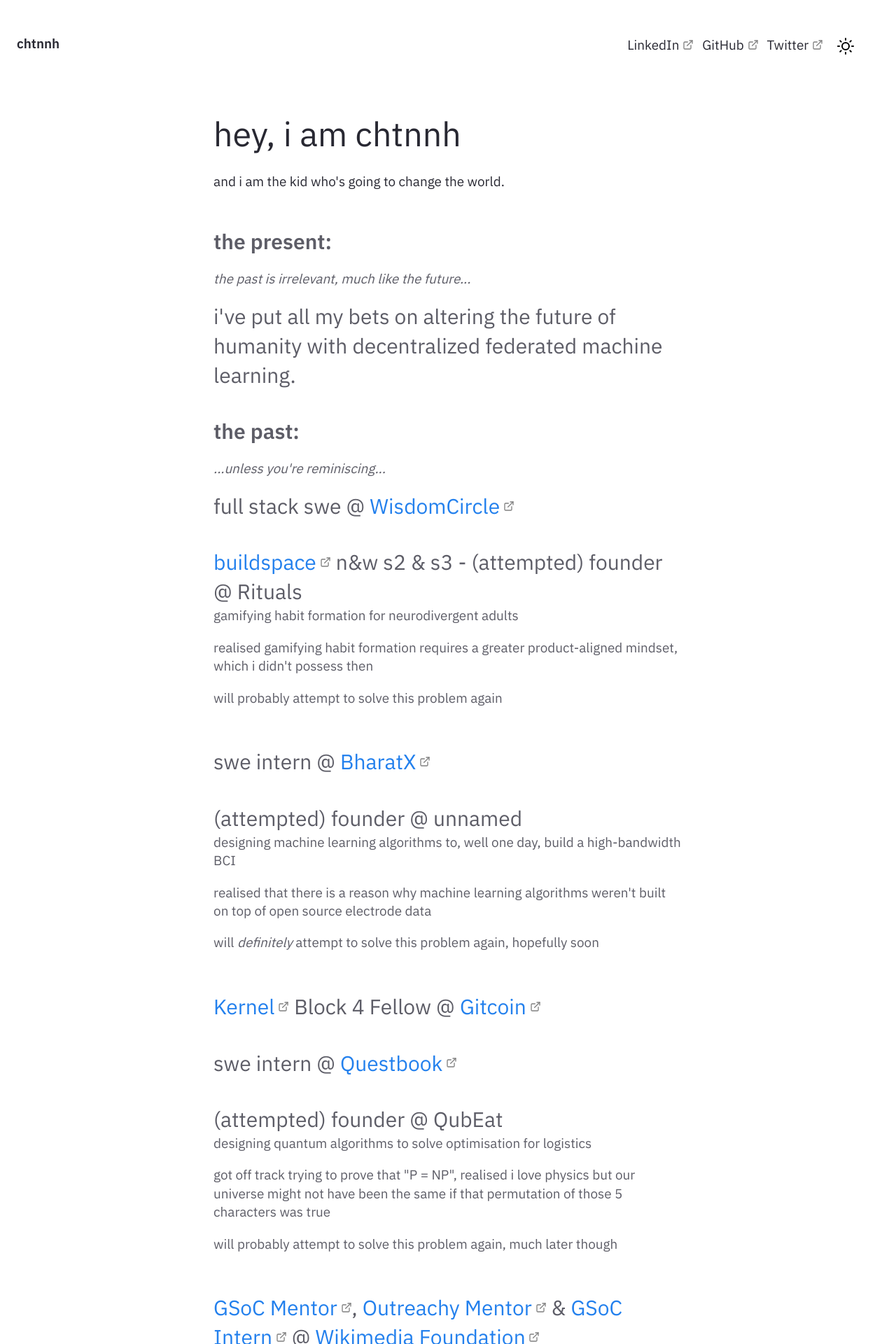
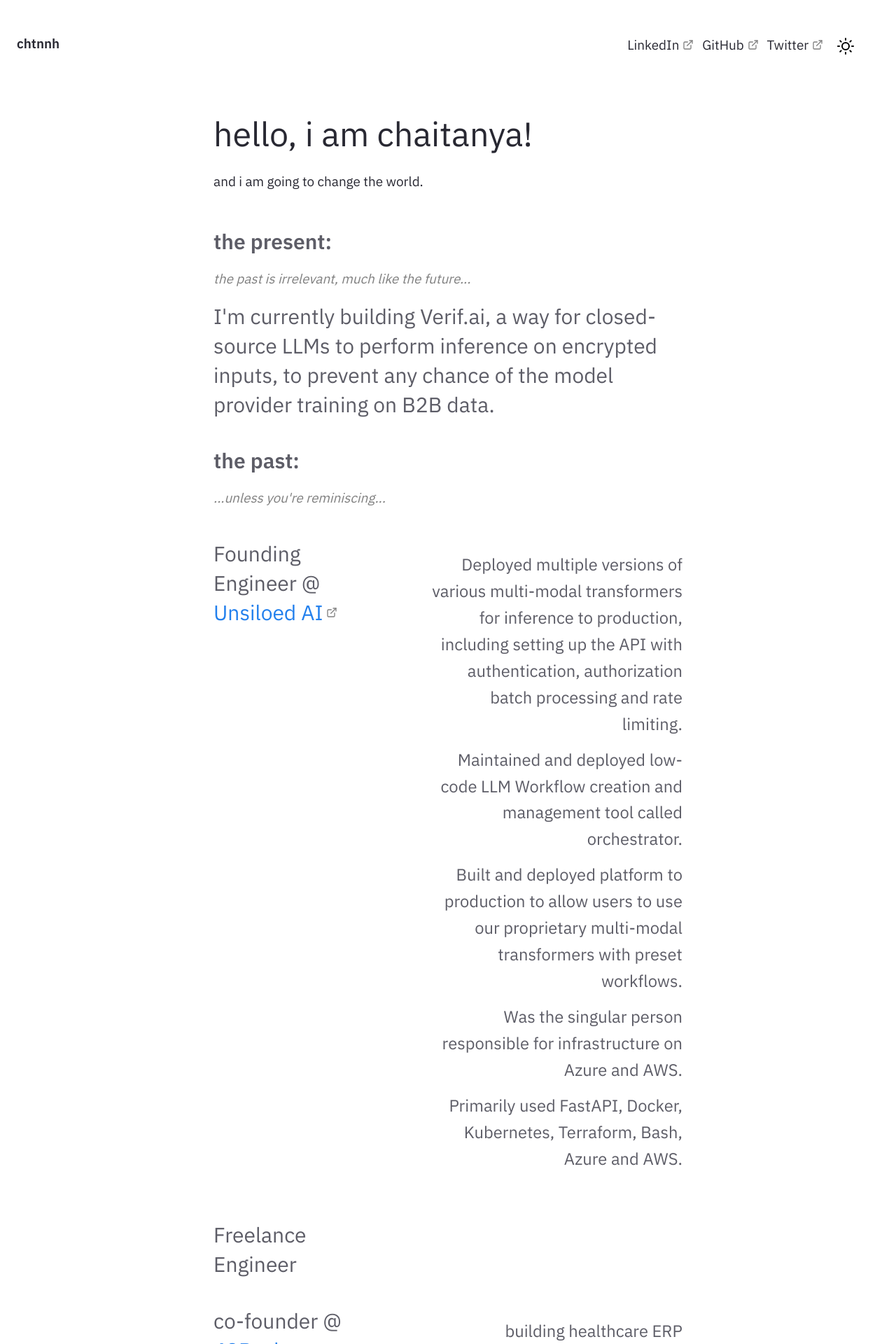
Before and after one commit to chtnnh/new.old.chtnnh.github.io, a Jekyll site: the page built from pages/index.md, in a window 1280 px wide. Shown: the top 1920 px of the page at 70% size. Built offline with Jekyll 4.4.1, drawn with Linux system fonts in a browser that asks for light colours; comment, search, counter and statistics services are not loaded; some of the changed text lies outside the part shown.

Commit message:
Restore the March 2025 homepage copy and two-column history

```diff
--- a/_config.yml
+++ b/_config.yml
@@ -31,7 +31,7 @@ heading: chtnnh # Change this
 brandline: "the kid who's going to change the world."
 content: "minimal corner of the internet."
 copyright:
-  year: © 2023 - 2024
+  year: © 2023 - 2025
   msg: Chaitanya Mittal
 
 # Set title and content for private & broken link tooltop
--- a/_includes/Homepage.html
+++ b/_includes/Homepage.html
@@ -1,58 +1,223 @@
 <div class="home-intro">
-    <div class="jumbo">hey, i am chtnnh</div>
-    <br />
-    <div>and i am the kid who's going to change the world.</div>
-    <div class="home-sub-text">
-        <h2>the present:</h2>
-        <div><em>the past is irrelevant, much like the future...</em></div>
+  <div class="jumbo">hello, i am chaitanya!</div>
+  <br>
+  <div>and i am going to change the world.</div>
+  <div class="home-sub-text">
+    <h2 id="the-present">the present:</h2>
+    <div class="idea">
+      <em>the past is irrelevant, much like the future...</em>
+    </div>
+    <h3>
+      I'm currently building Verif.ai, a way for closed-source LLMs to perform inference on encrypted inputs, to prevent any chance of the model provider training on B2B data.
+    </h3>
+    <h2>the past:</h2>
+    <div class="idea"><em>...unless you're reminiscing...</em></div>
+    <br>
+    <div class="a-past">
+      <div class="work">
         <h3>
-            i've put all my bets on altering the future of humanity with decentralized federated machine learning.
+          Founding Engineer @ <a href="https://unsiloed-ai.com/" target="_blank" rel="noopener noreferrer">Unsiloed AI</a>
         </h3>
-    <h2 id="the-past">the past:</h2>
-    <div><em>...unless you&#39;re reminiscing...</em></div>
-    <h3>
-        full stack swe @ <a href="https://wisdomcircle.com">WisdomCircle</a>
-    </h3>
-    <h3>
-        <a href="https://buildspace.so">buildspace</a> n&amp;w s2 &amp; s3 - (attempted) founder @ Rituals
-        <p>gamifying habit formation for neurodivergent adults</p>
-        <p>realised gamifying habit formation requires a greater product-aligned mindset, which i didn&#39;t possess then</p>
-        <p>will probably attempt to solve this problem again</p>
-    </h3>
-    <h3>
-        swe intern @ <a href="https://bharatx.tech">BharatX</a>
-    </h3>
-    <h3>
-        (attempted) founder @ unnamed
-        <p>designing machine learning algorithms to, well one day, build a high-bandwidth BCI</p>
-        <p>realised that there is a reason why machine learning algorithms weren&#39;t built on top of open source electrode data</p>
-        <p>will <em>definitely</em> attempt to solve this problem again, hopefully soon</p>
-    </h3>
-    <h3>
-        <a href="https://kernel.community">Kernel</a> Block 4 Fellow @ <a href="https://gitcoin.co">Gitcoin</a>
-    </h3>
-    <h3>
-        swe intern @ <a href="https://questbook.xyz">Questbook</a>
-    </h3>
-    <h3>
-        (attempted) founder @ QubEat
-        <p>designing quantum algorithms to solve optimisation for logistics</p>
-        <p>got off track trying to prove that &quot;P = NP&quot;, realised i love physics but our universe might not have been the same if that permutation of those 5 characters was true</p>
-        <p>will probably attempt to solve this problem again, much later though</p>
-    </h3>
-    <h3>
-        <a href="https://summerofcode.withgoogle.com/archive/2021/projects/5860658905612288">GSoC Mentor</a>, <a href="https://www.outreachy.org/alums/2020-12/">Outreachy Mentor</a> & <a href="https://summerofcode.withgoogle.com/archive/2020/projects/4875253420916736">GSoC Intern</a> @ <a href="https://wikimedia.org">Wikimedia Foundation</a>
-    </h3>
-    <h2>the future:</h2>
-    <div><em>...to build a better future.</em></div>
-    <br />
+      </div>
+      <div class="balance"></div>
+      <div class="life">
+        <div class="work-details">
+          <ul>
+            <li>
+              Deployed multiple versions of various multi-modal transformers for inference to production,
+              including setting up the API with authentication, authorization batch processing and rate
+              limiting.
+            </li>
+            <li>
+              Maintained and deployed low-code LLM Workflow creation and management tool called
+              orchestrator.
+            </li>
+            <li>
+              Built and deployed platform to production to allow users to use our proprietary multi-modal
+              transformers with preset workflows.
+            </li>
+            <li>
+              Was the singular person responsible for infrastructure on Azure and AWS.
+            </li>
+            <li>
+              Primarily used FastAPI, Docker, Kubernetes, Terraform, Bash, Azure and AWS.
+            </li>
+          </ul>
+        </div>
+      </div>
+    </div>
+    <div class="a-past">
+      <div class="work">
+        <h3>
+          Freelance Engineer
+        </h3>
+      </div>
+    </div>
+    <div class="a-past">
+      <div class="work">
+        <h3>
+          co-founder @ <a href="https://42peaks.co/" target="_blank" rel="noopener noreferrer">42Peaks</a>
+        </h3>
+      </div>
+      <div class="balance"></div>
+      <div class="life">
+        <div class="work-details">
+          <ul>
+            <li>
+              building healthcare ERP specifically for fertility clinics
+            </li>
+            <li>
+              bespoke consulting for short-term revenue
+            </li>
+            <li>
+              operational exposure - legal setup, hiring, processes.
+            </li>
+          </ul>
+        </div>
+      </div>
+    </div>
+    <div class="a-past">
+      <div class="work">
+        <h3>
+          full stack swe @
+          <a href="https://wisdomcircle.com/" target="_blank" rel="noopener noreferrer">WisdomCircle</a>
+        </h3>
+      </div>
+    </div>
+    <div class="a-past">
+      <div class="work">
+        <h3>
+          <a href="https://buildspace.so/" target="_blank" rel="noopener noreferrer">buildspace</a> n&amp;w s2
+          &amp; s3 - founder @ Rituals
+        </h3>
+      </div>
+      <div class="balance"></div>
+      <div class="life">
+        <div class="work-details">
+          <ul>
+            <li>
+              gamifying habit formation for neurodivergent adults
+            </li>
+            <li>
+              realised gamifying habit formation requires a greater product-aligned mindset, which i didn't possess then
+            </li>
+            <li>
+              will probably attempt to solve this problem again
+            </li>
+          </ul>
+        </div>
+      </div>
+    </div>
+    <div class="a-past">
+      <div class="work">
+        <h3>
+          swe intern @ <a href="https://bharatx.tech/" target="_blank" rel="noopener noreferrer">BharatX</a>
+        </h3>
+      </div>
+    </div>
+    <div class="a-past">
+      <div class="work">
+        <h3>
+          <a href="https://kernel.community/" target="_blank" rel="noopener noreferrer">Kernel</a> Block 4 Fellow
+          @
+          <a href="https://gitcoin.co/" target="_blank" rel="noopener noreferrer">Gitcoin</a>
+        </h3>
+      </div>
+    </div>
+    <div class="a-past">
+      <div class="work">
+        <h3>
+          founder @ unnamed
+        </h3>
+      </div>
+      <div class="balance"></div>
+      <div class="life">
+        <div class="work-details">
+          <ul>
+            <li>
+              designing machine learning algorithms to build a high-bandwidth BCI
+            </li>
+            <li>
+              realised that there is a reason why machine learning algorithms weren't built on top of open source electrode data
+            </li>
+            <li>
+              will <em>definitely</em> attempt to solve this problem again, hopefully soon
+            </li>
+          </ul>
+        </div>
+      </div>
+    </div>
+    <div class="a-past">
+      <div class="work">
+        <h3>
+          swe intern @
+          <a href="https://questbook.xyz/" target="_blank" rel="noopener noreferrer">Questbook</a>
+        </h3>
+      </div>
+    </div>
+    <div class="a-past">
+      <div class="work">
+        <h3>
+          founder @ QubEat
+        </h3>
+      </div>
+      <div class="balance"></div>
+      <div class="life">
+        <div class="work-details">
+          <ul>
+            <li>
+              designing quantum algorithms to solve optimisation for logistics
+            </li>
+            <li>
+              got off track trying to prove that "P = NP", realised i love physics but our universe might not have been the same if that permutation of those 5 characters was true
+            </li>
+            <li>
+              will probably attempt to solve this problem again, much later though
+            </li>
+          </ul>
+        </div>
+      </div>
+    </div>
+    <div class="a-past">
+      <div class="work">
+        <h3>
+          <a href="https://summerofcode.withgoogle.com/archive/2021/projects/5860658905612288" target="_blank" rel="noopener noreferrer">
+            GSoC Mentor
+          </a>
+          &nbsp;@
+          <a href="https://wikimedia.org/" target="_blank" rel="noopener noreferrer">Wikimedia Foundation</a>
+        </h3>
+      </div>
+    </div>
+    <div class="a-past">
+      <div class="work">
+        <h3>
+          <a href="https://www.outreachy.org/alums/2020-12/" target="_blank" rel="noopener noreferrer">
+            Outreachy Mentor
+          </a>
+          &nbsp;@
+          <a href="https://wikimedia.org/" target="_blank" rel="noopener noreferrer">Wikimedia Foundation</a>
+        </h3>
+      </div>
+    </div>
+    <div class="a-past">
+      <div class="work">
+        <h3>
+          <a href="https://summerofcode.withgoogle.com/archive/2020/projects/4875253420916736" target="_blank" rel="noopener noreferrer">
+            GSoC Intern
+          </a>
+          &nbsp;@
+          <a href="https://wikimedia.org/" target="_blank" rel="noopener noreferrer">Wikimedia Foundation</a>
+        </h3>
+      </div>
+    </div>
+    <h2 id="the-future">the future:</h2>
+    <div class="idea"><em>...to build a better future.</em></div>
+    <br>
     <p>
-        if you found this interesting and would like to have a conversation about anything tech, please reach out to me!
+      if you found this interesting and would like to have a conversation,
+      do reach out!
     </p>
-    <p>
-        chtnnh [@] gmail.com
-    </p>
-    <br />
-    <p><em>great results are born of great passion</em></p>
-    </div>
+    <p>hello [@] chtnnh.site</p>
+  </div>
 </div>
--- a/assets/css/style.css
+++ b/assets/css/style.css
@@ -1552,6 +1552,43 @@ a[href^="http"] {
     text-decoration: underline;
 }
 
+/* Archived roles and their descriptions share a row on wider screens. */
+.home-intro .a-past {
+    display: grid;
+    grid-template-columns: minmax(0, 35fr) minmax(0, 5fr) minmax(0, 60fr);
+}
+
+.home-intro .life {
+    grid-column: 3;
+    text-align: right;
+}
+
+.home-intro .work-details {
+    font-size: var(--text-l);
+    line-height: var(--text-leading-wide);
+    font-weight: var(--text-weight-normal);
+    padding: var(--padding-thin) 0;
+}
+
+.home-intro .idea {
+    color: gray;
+}
+
+@media screen and (max-width: 768px) {
+    .home-intro .a-past {
+        grid-template-columns: minmax(0, 1fr);
+    }
+
+    .home-intro .balance {
+        display: none;
+    }
+
+    .home-intro .life {
+        grid-column: 1;
+        text-align: left;
+    }
+}
+
 /*Homepage*/
 
 
```
